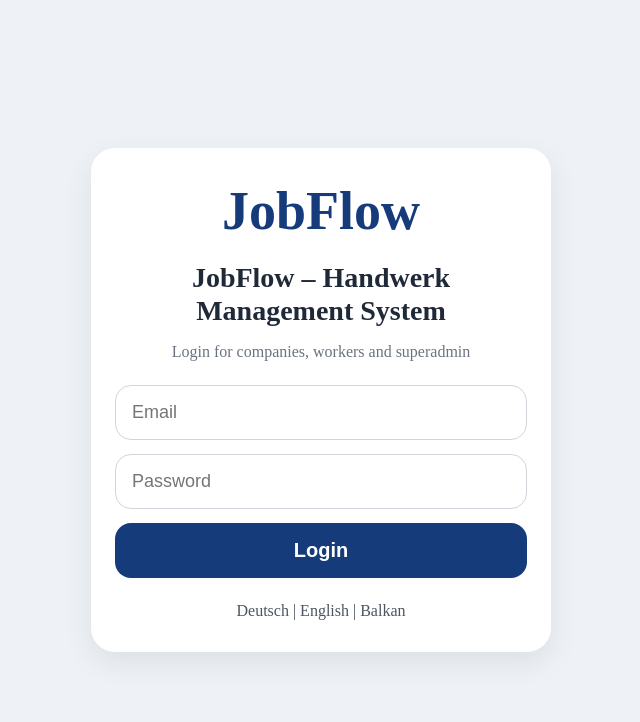
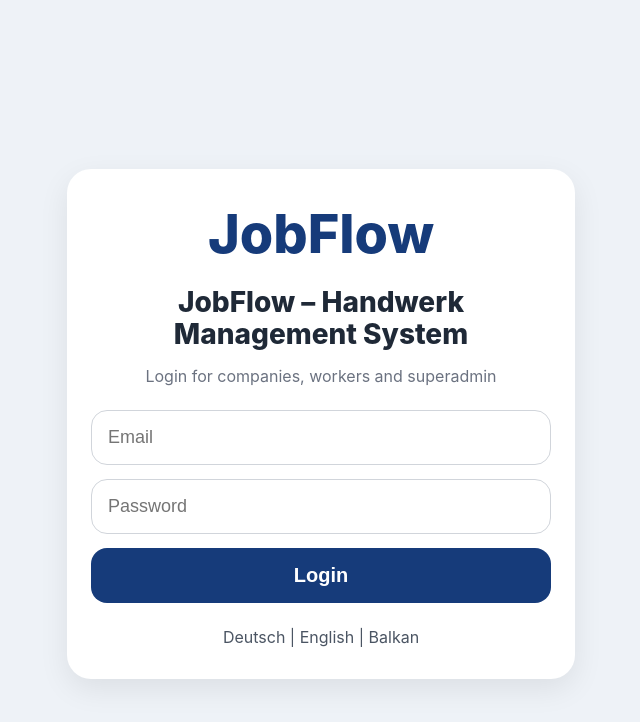
Before and after one commit to jobflow-app/jobflow-app, a Next.js app: page / in a window 1280 px wide. Shown: the top 722 px of the page, without its empty margins (319-959 px from the left). Built offline with nearby package versions, Linux system fonts and the light colour scheme; no server answers.

Commit message:
Update layout.js

```diff
--- a/app/layout.js
+++ b/app/layout.js
@@ -1,14 +1,20 @@
 export const metadata = {
-  title: "JobFlow – Handwerk Management System",
-  description: "Jobs, clients, invoices, reports, map and superadmin."
-};
-
-import "./globals.css";
+  title: 'JobFlow',
+  description: 'Handwerk Management System',
+}
 
 export default function RootLayout({ children }) {
   return (
-    <html lang="de">
-      <body>{children}</body>
+    <html lang="en">
+      <body style={styles.body}>{children}</body>
     </html>
-  );
+  )
 }
+
+const styles = {
+  body: {
+    margin: 0,
+    fontFamily: 'Inter, Arial, sans-serif',
+    background: '#eef2f7',
+  },
+}
```
